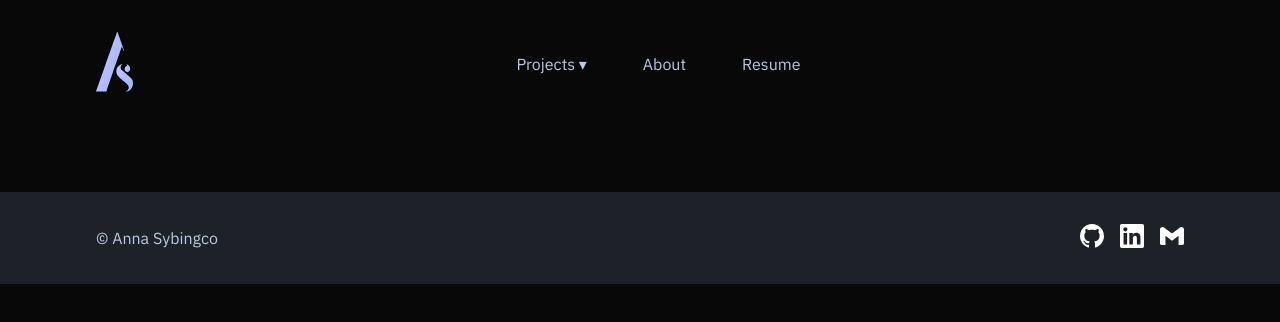
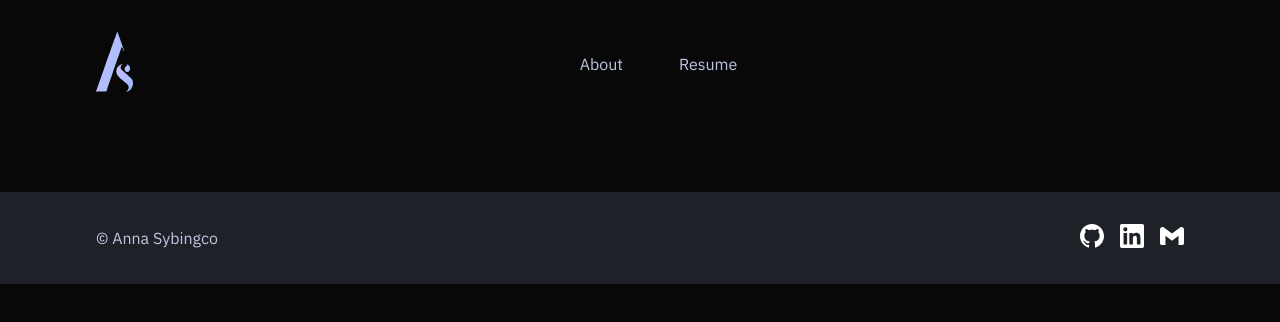
Before and after one commit to amsyb/portfolio, a React (Vite) app: page /project/giftstart in a window 1280 px wide. Shown: the top 322 px of the page. Built offline with nearby package versions, Linux system fonts and the light colour scheme.

Commit message:
review dropdown and hid from main branch

```diff
--- a/src/components/Dropdown/Dropdown.jsx
+++ b/src/components/Dropdown/Dropdown.jsx
@@ -1,32 +1,32 @@
-import "./Dropdown.scss";
-import "../Navigation/Navigation.scss";
-import { Link } from "react-router-dom";
-import { useState } from "react";
+// import "./Dropdown.scss";
+// import "../Navigation/Navigation.scss";
+// import { Link } from "react-router-dom";
+// import { useState } from "react";
 
-function Dropdown() {
-  const [isOpen, setIsOpen] = useState(false);
+// function Dropdown() {
+//   const [isOpen, setIsOpen] = useState(false);
 
-  return (
-    <div
-      className="navbar__dropdown-container"
-      onMouseEnter={() => setIsOpen(true)}
-      onMouseLeave={() => setIsOpen(false)}
-    >
-      <span className="navbar__link">Projects ▾</span>
-      {isOpen && (
-        <div className="navbar__dropdown-menu">
-          <Link to="/taco-restaurant" className="navbar__dropdown-item">
-            Taco 'Bout It
-          </Link>
-          <Link to="/giftstart" className="navbar__dropdown-item">
-            Giftstart
-          </Link>
-          <Link to="/nickgraham" className="navbar__dropdown-item">
-            Nick Graham
-          </Link>
-        </div>
-      )}
-    </div>
-  );
-}
-export default Dropdown;
+//   return (
+//     <div
+//       className="navbar__dropdown-container"
+//       onMouseEnter={() => setIsOpen(true)}
+//       onMouseLeave={() => setIsOpen(false)}
+//     >
+//       <span className="navbar__link">Projects ▾</span>
+//       {isOpen && (
+//         <div className="navbar__dropdown-menu">
+//           <Link to="/taco-restaurant" className="navbar__dropdown-item">
+//             Taco 'Bout It
+//           </Link>
+//           <Link to="/giftstart" className="navbar__dropdown-item">
+//             Giftstart
+//           </Link>
+//           <Link to="/nickgraham" className="navbar__dropdown-item">
+//             Nick Graham
+//           </Link>
+//         </div>
+//       )}
+//     </div>
+//   );
+// }
+// export default Dropdown;
--- a/src/components/MediaBlockRight/MediaBlockRight.jsx
+++ b/src/components/MediaBlockRight/MediaBlockRight.jsx
@@ -12,7 +12,9 @@ const MediaBlockRight = ({ image, title, description, button, buttonLink }) => {
         <div className="media__text">
           <h4>{title}</h4>
           <p>{description}</p>
-          <button onClick={goToLink}>{button}</button>
+          <button className="btn" onClick={goToLink}>
+            {button}
+          </button>
         </div>
         <div className="media__container">
           <img src={image} alt={title} className="media__img" loading="lazy" />
--- a/src/components/Navigation/Navigation.jsx
+++ b/src/components/Navigation/Navigation.jsx
@@ -1,6 +1,6 @@
 import { Link, useLocation } from "react-router-dom";
 import Logo from "../../assets/icons/logo.svg";
-import Dropdown from "../Dropdown/Dropdown";
+// import Dropdown from "../Dropdown/Dropdown";
 import "./Navigation.scss";
 
 function Navigation() {
@@ -17,7 +17,7 @@ function Navigation() {
           </Link>
         </div>
         <div className="navbar__right">
-          <Dropdown />
+          {/* <Dropdown /> */}
           <Link
             to="/about"
             className={`navbar__link ${
--- a/src/components/Navigation/Navigation.scss
+++ b/src/components/Navigation/Navigation.scss
@@ -5,8 +5,7 @@
   align-items: center;
   width: 100%;
   position: relative;
-  overflow: visible;
-  z-index: 10;
+  z-index: 1;
   @include global-padding;
 }
 
--- a/src/components/ProjectCard/ProjectCard.jsx
+++ b/src/components/ProjectCard/ProjectCard.jsx
@@ -21,7 +21,7 @@ function ProjectCard() {
               system for a baby registry. The site was subsequently recognized
               with a Netty award for its innovation.
             </p>
-            <Link to="project/giftstart">
+            <Link to="/giftstart">
               <button className="project__btn">View Case Study</button>
             </Link>
           </div>
@@ -43,7 +43,7 @@ function ProjectCard() {
               homepage that followed best practices, effectively showcasing
               their full product catalog.
             </p>
-            <Link to="project/nickgraham">
+            <Link to="/nickgraham">
               <button className="project__btn">View Case Study</button>
             </Link>
           </div>
@@ -67,13 +67,13 @@ function ProjectCard() {
                 Express, JavaScript, Node.js, and CSS, enabling customers to
                 place orders, and earn rewards.
               </p>
-              <Link to="project/taco-restaurant">
+              <Link to="/taco-restaurant">
                 <button className="project__btn">View Case Study</button>
               </Link>
             </div>
             <img
               src={tacoBoutIt}
-              alt="giftstart-mockup"
+              alt="taco-bout-it-mockup"
               className="project__img"
               loading="lazy"
             />
--- a/src/components/Summary/Summary.jsx
+++ b/src/components/Summary/Summary.jsx
@@ -39,7 +39,9 @@ const Summary = ({
             </div>
           </div>
         </div>
-        <button onClick={goToLink}>{button}</button>
+        <button className="btn" onClick={goToLink}>
+          {button}
+        </button>
       </section>
     </>
   );
```
